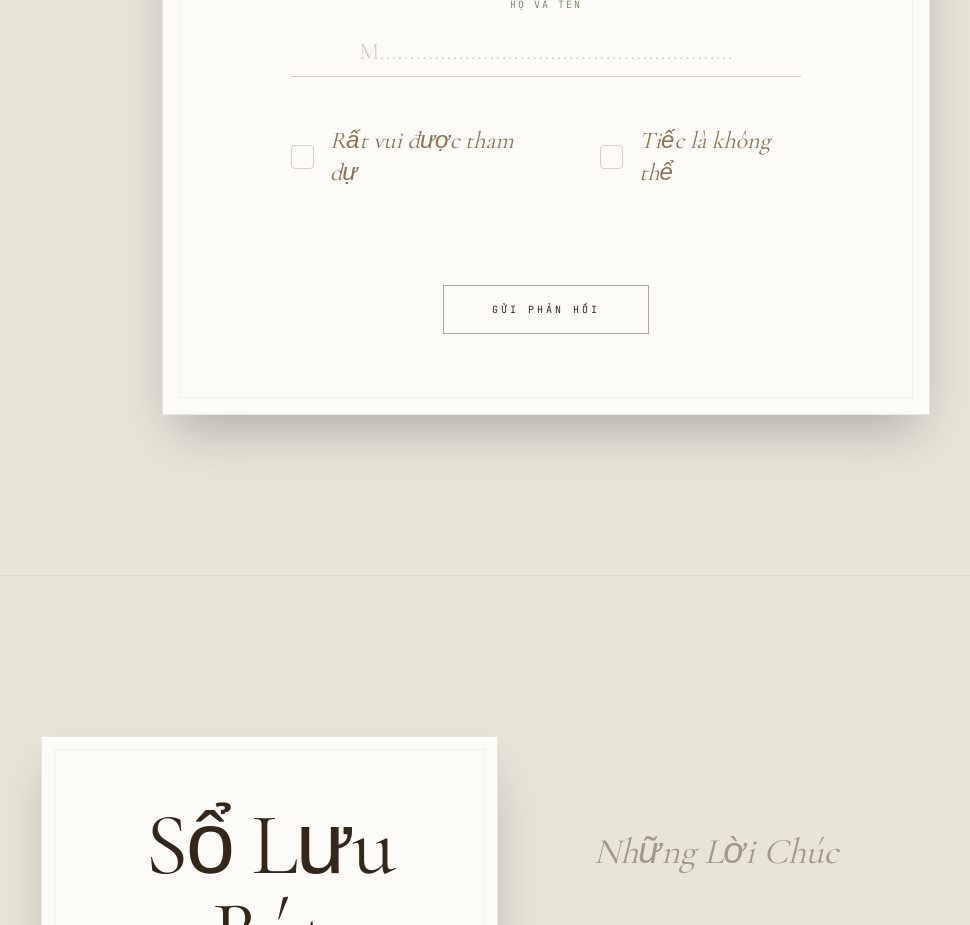
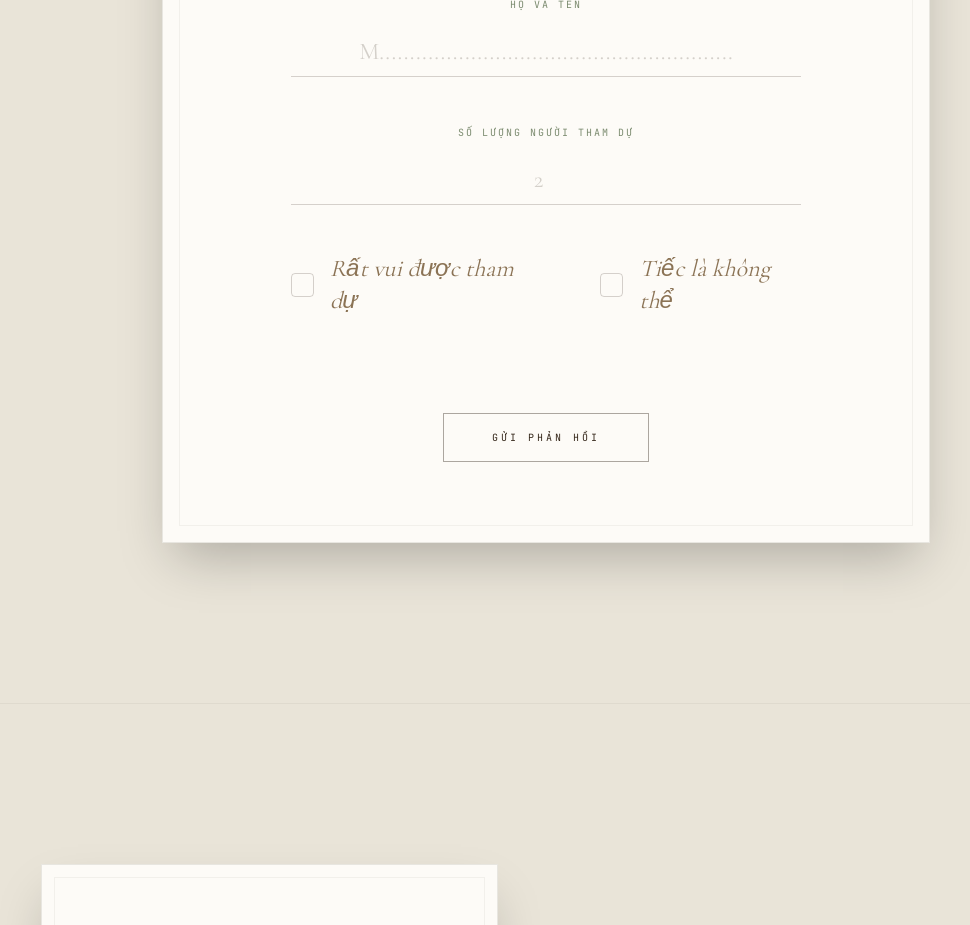
Before and after one commit to lequyn24-sudo/Q-N, a Next.js app: page / in a window 1280 px wide. Shown: the part 7180-8105 px from the top of the page, without its empty margins (94-1064 px from the left). Built offline with nearby package versions, Linux system fonts and the light colour scheme; a web font is replaced by a local one.

Commit message:
Add number of attendees field to RSVP form

```diff
--- a/src/components/RSVP.tsx
+++ b/src/components/RSVP.tsx
@@ -54,6 +54,16 @@ export default function RSVP() {
                 />
               </div>
 
+              <div className="mt-10">
+                <label className="block text-vintage-dusty-green uppercase tracking-[0.2em] text-[10px] font-jetbrains mb-4 text-center">Số lượng người tham dự</label>
+                <input
+                  type="number"
+                  min="1"
+                  className="w-full bg-transparent border-b border-vintage-ink/20 py-2 text-center text-2xl font-serif text-vintage-ink focus:outline-none focus:border-vintage-sepia transition-colors placeholder:text-vintage-ink/20"
+                  placeholder="2"
+                />
+              </div>
+
               <div className="flex flex-col md:flex-row justify-center gap-8 md:gap-16 mt-12">
                 <label className="flex items-center gap-4 cursor-pointer group justify-center">
                   <div className="w-6 h-6 border border-vintage-ink/20 rounded-sm flex items-center justify-center group-hover:border-vintage-sepia transition-colors">
```
